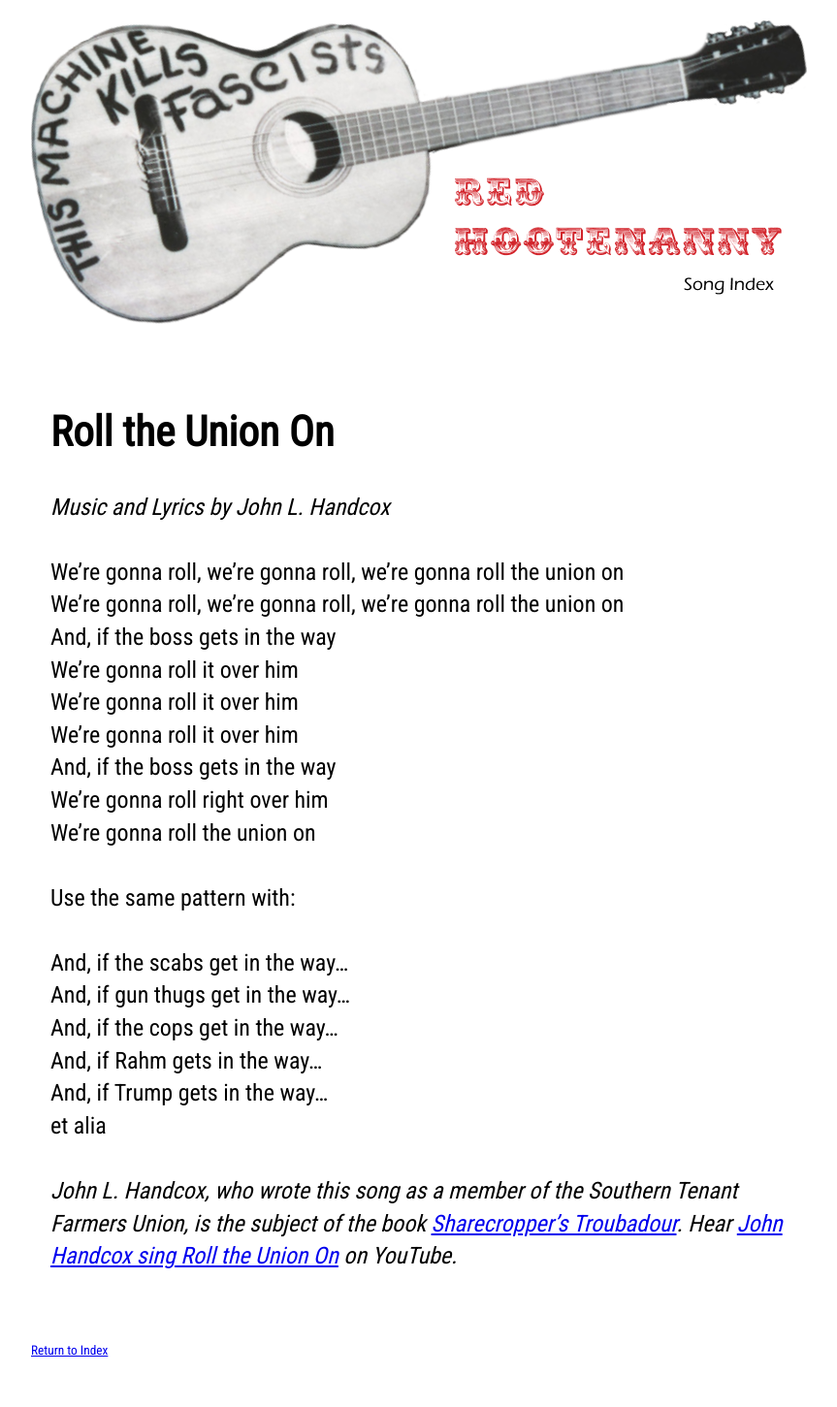
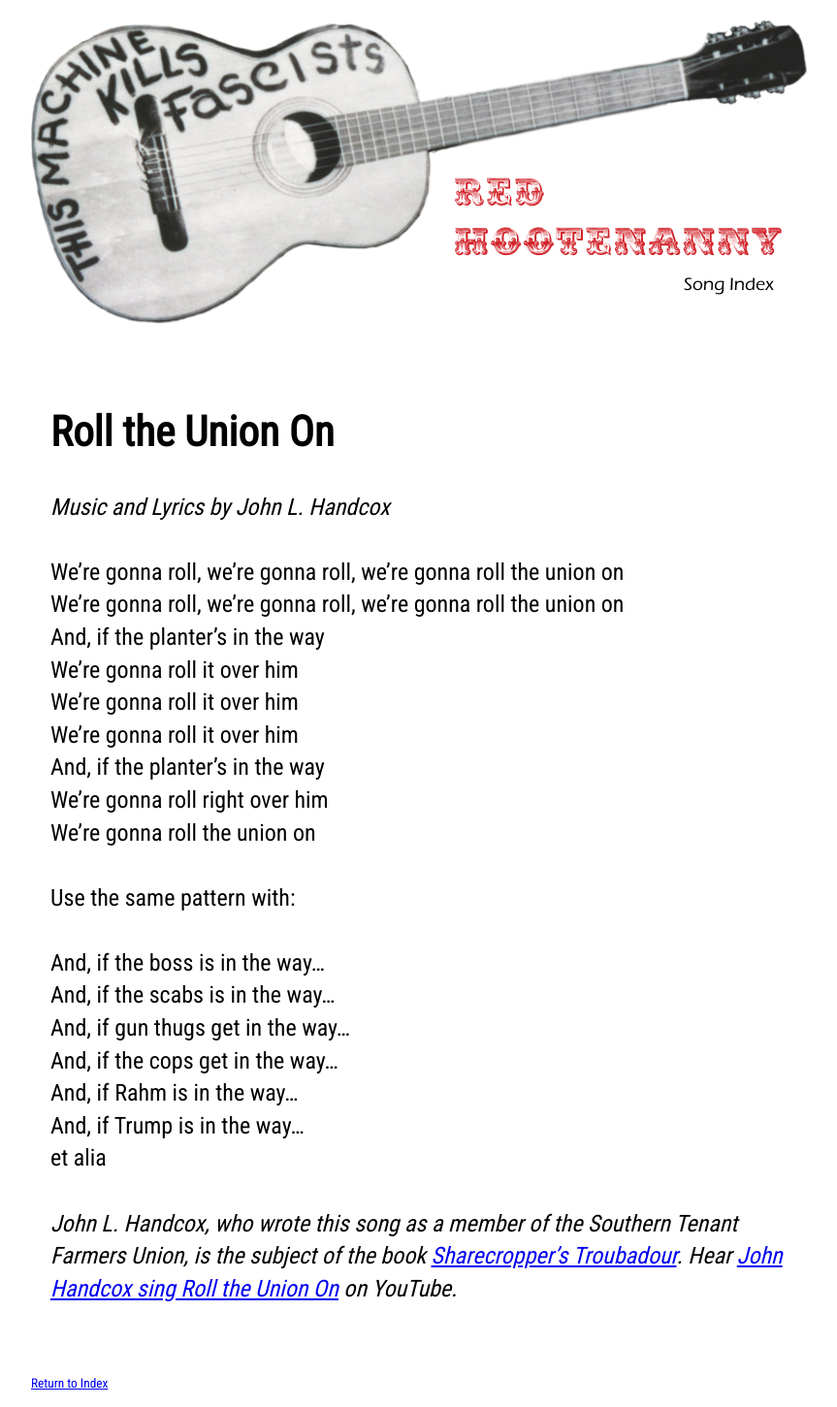
Before and after one commit to socialismconference/songbook.github.io, a Jekyll site: the page built from songs/roll-the-unioin-on.md, in a window 1280 px wide. Shown: the whole page at 97% size, without its empty margins (208-1071 px from the left). Built offline with Jekyll 4.4.1, drawn with Linux system fonts in a browser that asks for light colours; our own code applies the rules of GitHub Pages for plain Markdown files; a script that is not in the unit is left out; before the commit the page ends 1417 px from its top, so only the background shows below that.

Commit message:
Update roll-the-unioin-on.md

```diff
--- a/songs/roll-the-unioin-on.md
+++ b/songs/roll-the-unioin-on.md
@@ -10,21 +10,22 @@ lyrics: Handcox, John L.
 
 We’re gonna roll, we’re gonna roll, we’re gonna roll the union on
 We’re gonna roll, we’re gonna roll, we’re gonna roll the union on
-And, if the boss gets in the way
+And, if the planter's in the way
 We’re gonna roll it over him
 We’re gonna roll it over him
 We’re gonna roll it over him
-And, if the boss gets in the way
+And, if the planter's in the way
 We’re gonna roll right over him
 We’re gonna roll the union on
 
 Use the same pattern with:
 
-And, if the scabs get in the way...
+And, if the boss is in the way...
+And, if the scabs is in the way...
 And, if gun thugs get in the way...
 And, if the cops get in the way...
-And, if Rahm gets in the way...
-And, if Trump gets in the way...
+And, if Rahm is in the way...
+And, if Trump is in the way...
 et alia
 
 > John L. Handcox, who wrote this song as a member of the Southern Tenant Farmers Union, is the subject of the book [Sharecropper's Troubadour](https://www.goodreads.com/book/show/13721923-sharecropper-s-troubadour).
```
